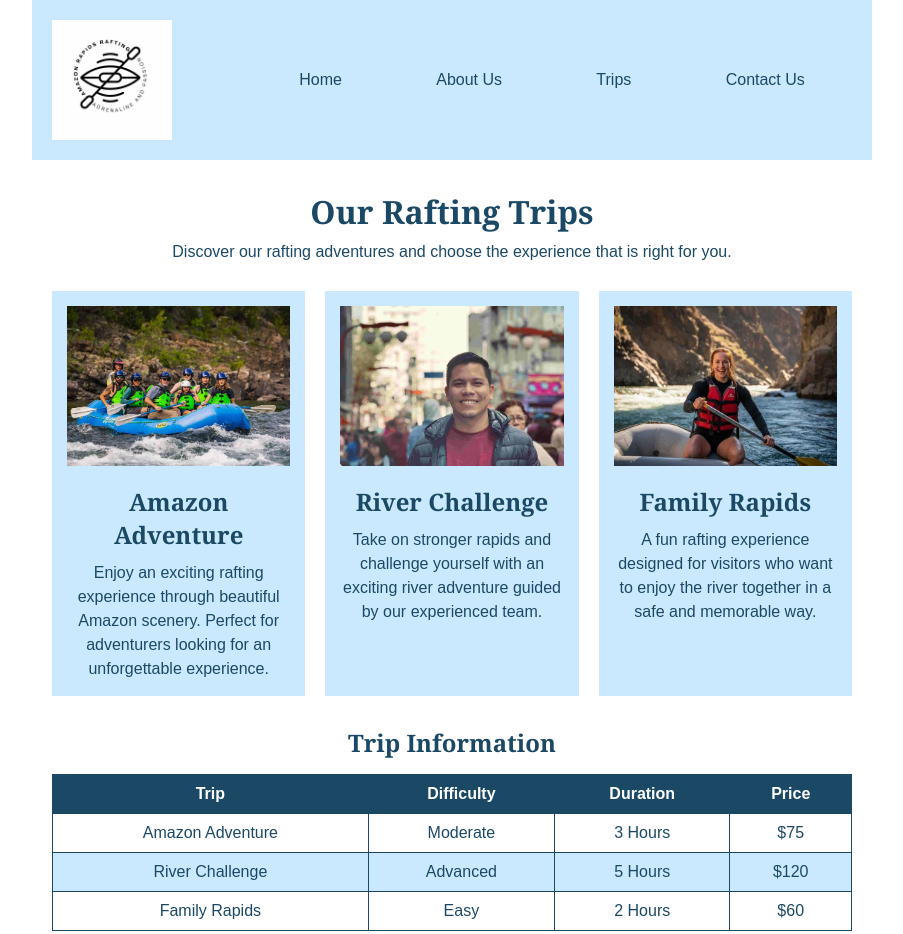
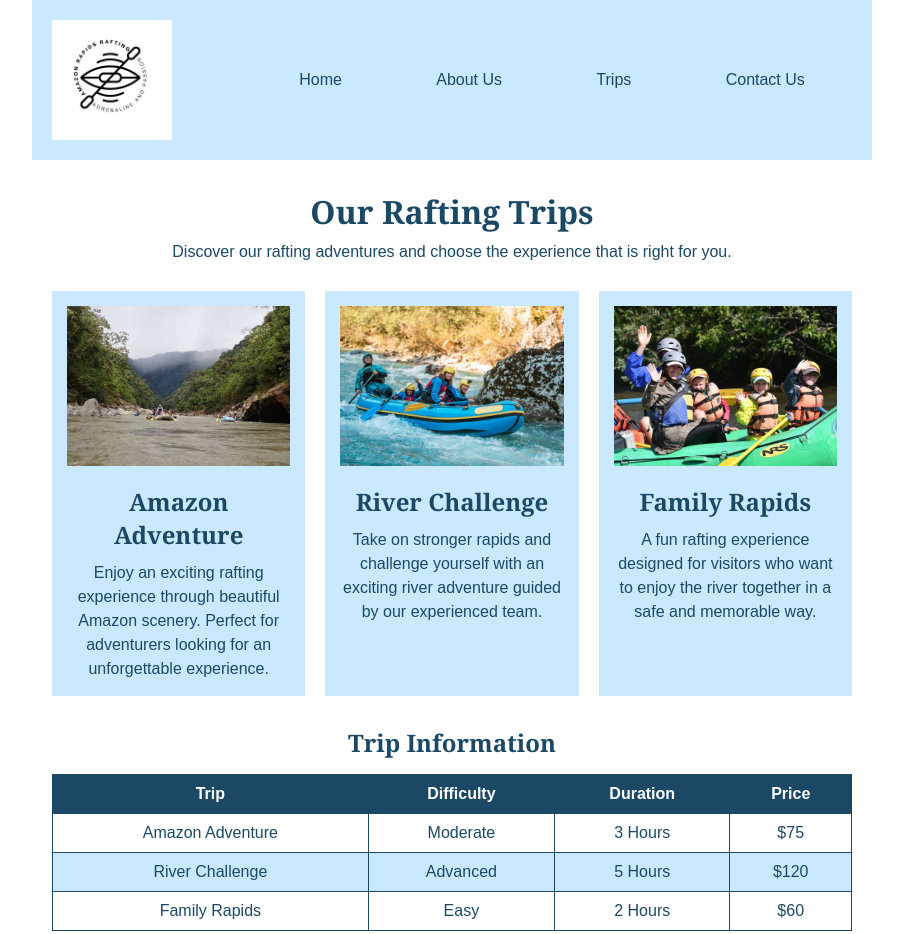
Before and after one commit to josedavid-creator/wdd130, a plain HTML site: page wwr/trips.html in a window 1280 px wide. Shown: the top 934 px of the page, without its empty margins (188-1091 px from the left). Drawn offline with Linux system fonts and the light colour scheme.

Commit message:
picturesupdate

```diff
--- a/wwr/trips.html
+++ b/wwr/trips.html
@@ -41,7 +41,7 @@
 
             <article>
 
-                <img src="images/rafting-fun.jpg" alt="Amazon rafting adventure">
+                <img src="images/amazona.jpg" alt="Amazon rafting adventure">
 
                 <h2>Amazon Adventure</h2>
 
@@ -55,7 +55,7 @@
 
             <article>
 
-                <img src="images/josee.jpg" alt="White water rafting">
+                <img src="images/riverrun.jpg" alt="White water rafting">
 
                 <h2>River Challenge</h2>
 
@@ -68,7 +68,7 @@
 
             <article>
 
-                <img src="images/maria.jpg" alt="Rafting trip">
+                <img src="images/family.jpg" alt="Rafting trip">
 
                 <h2>Family Rapids</h2>
 
```
